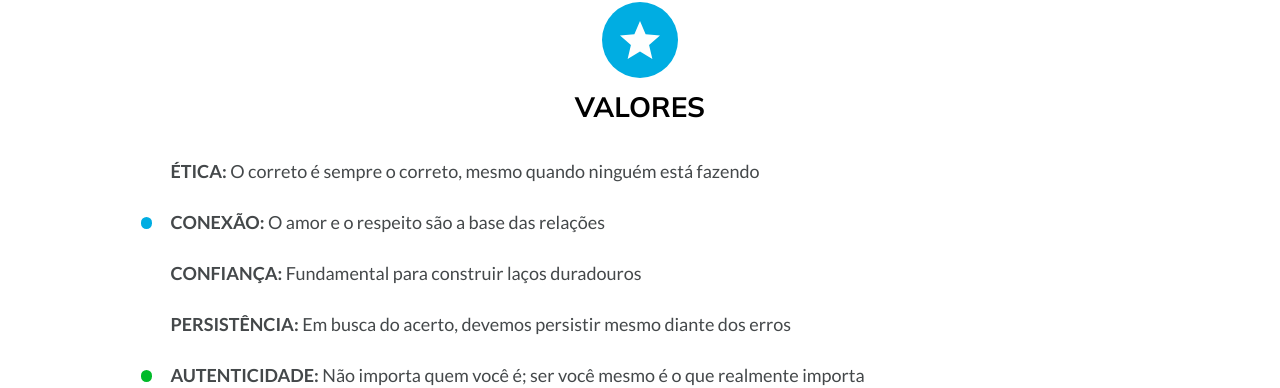
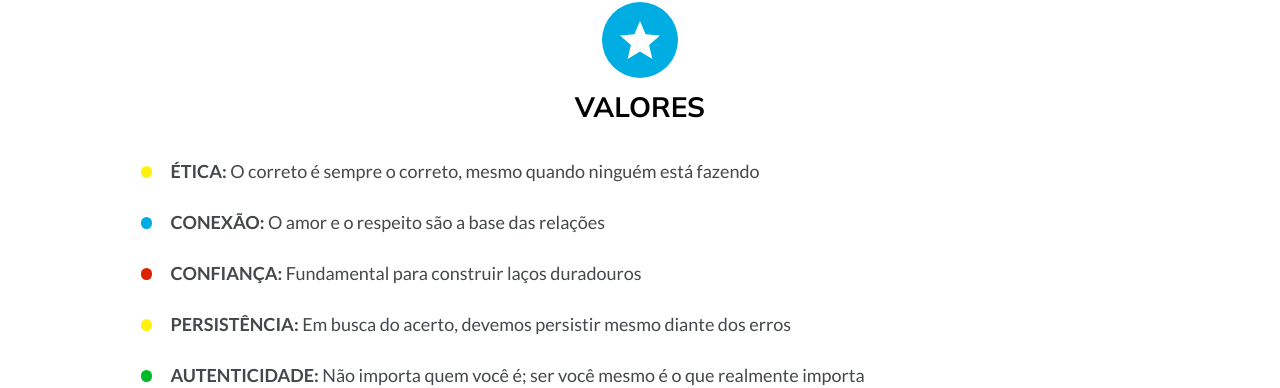
Before and after one commit to ONG-Mais/website-front-end, a Next.js app: page /quem-somos in a window 1280 px wide. Shown: the part 1084-1472 px from the top of the page. Built offline with nearby package versions, Linux system fonts and the light colour scheme.

Commit message:
fix: solves the color on the dot inside Vision component not showing up. Changes the location of the css for the Mosaic Component.

```diff
--- a/src/app/quem-somos/Components/Mosaic/index.tsx
+++ b/src/app/quem-somos/Components/Mosaic/index.tsx
@@ -1,6 +1,7 @@
 import Button from "@/GlobalComponents/Button";
 import { routes } from "@/app/lib/routes";
 import { imageDivType } from "../../page";
+import "./styles.css";
 
 interface MosaicProps {
   arr: imageDivType[];
--- a/src/app/quem-somos/Components/Values/index.tsx
+++ b/src/app/quem-somos/Components/Values/index.tsx
@@ -6,31 +6,31 @@ const values = [
     id: 1,
     title: "ÉTICA",
     desc: " O correto é sempre o correto, mesmo quando ninguém está fazendo",
-    color: "tertiary-500",
+    color: "bg-tertiary-500",
   },
   {
     id: 2,
     title: "CONEXÃO",
     desc: "O amor e o respeito são a base das relações",
-    color: "primary-500",
+    color: "bg-primary-500",
   },
   {
     id: 3,
     title: "CONFIANÇA",
     desc: "Fundamental para construir laços duradouros",
-    color: "accent-700",
+    color: "bg-accent-700",
   },
   {
     id: 4,
     title: "PERSISTÊNCIA",
     desc: "Em busca do acerto, devemos persistir mesmo diante dos erros",
-    color: "tertiary-500",
+    color: "bg-tertiary-500",
   },
   {
     id: 5,
     title: "AUTENTICIDADE",
     desc: "Não importa quem você é; ser você mesmo é o que realmente importa",
-    color: "secondary-500",
+    color: "bg-secondary-500",
   },
 ];
 
@@ -45,7 +45,7 @@ export default function Values() {
         {values.map((value) => (
           <li key={value.id} className="w-full">
             <div className="flex gap-2 items-center">
-              <div className={`w-3 h-3 sm:w-2 sm:h-2 bg-${value.color} rounded-full mr-[10px] text-neutral-700`} />
+              <div className={`w-3 h-3 sm:w-2 sm:h-2 ${value.color} rounded-full mr-[10px] text-neutral-700`} />
               <div className="w-full">
                 <span className="w-fit font-bold text-pl sm:text-pm">{value.title}: </span> <span>{value.desc}</span>
               </div>
--- a/src/app/quem-somos/page.tsx
+++ b/src/app/quem-somos/page.tsx
@@ -5,7 +5,6 @@ import oralExam from "../../../public/images/exame_bucal.jpeg";
 import kitchenClass from "../../../public/images/aula_cozinha.jpeg";
 import bagHolder from "../../../public/images/criança_segurando_sacola.jpeg";
 import Container from "@/GlobalComponents/Container";
-import "./styles.css";
 import Mosaic from "./Components/Mosaic";
 import Mission from "./Components/Mission";
 import Values from "./Components/Values";
```
Also changed, not shown: src/app/quem-somos/Components/Mosaic/styles.css (renamed from src/app/quem-somos/styles.css).
